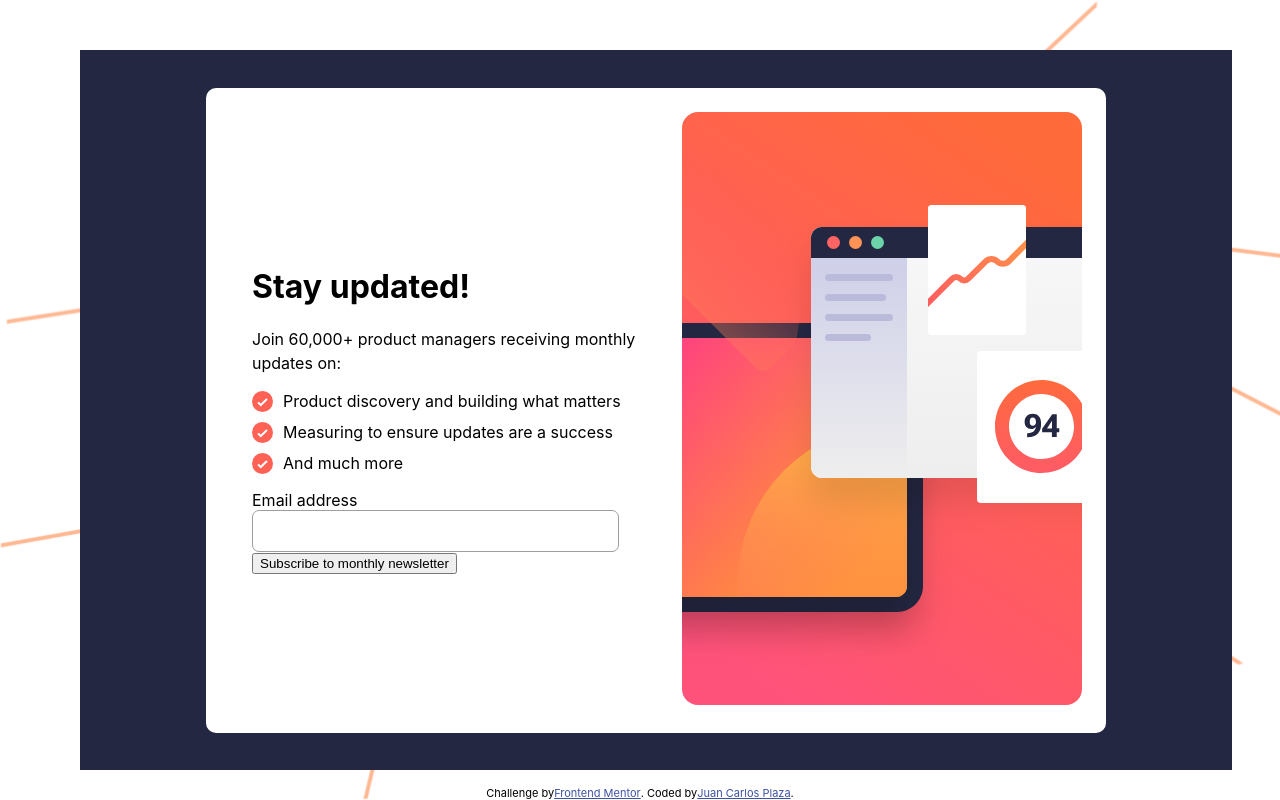
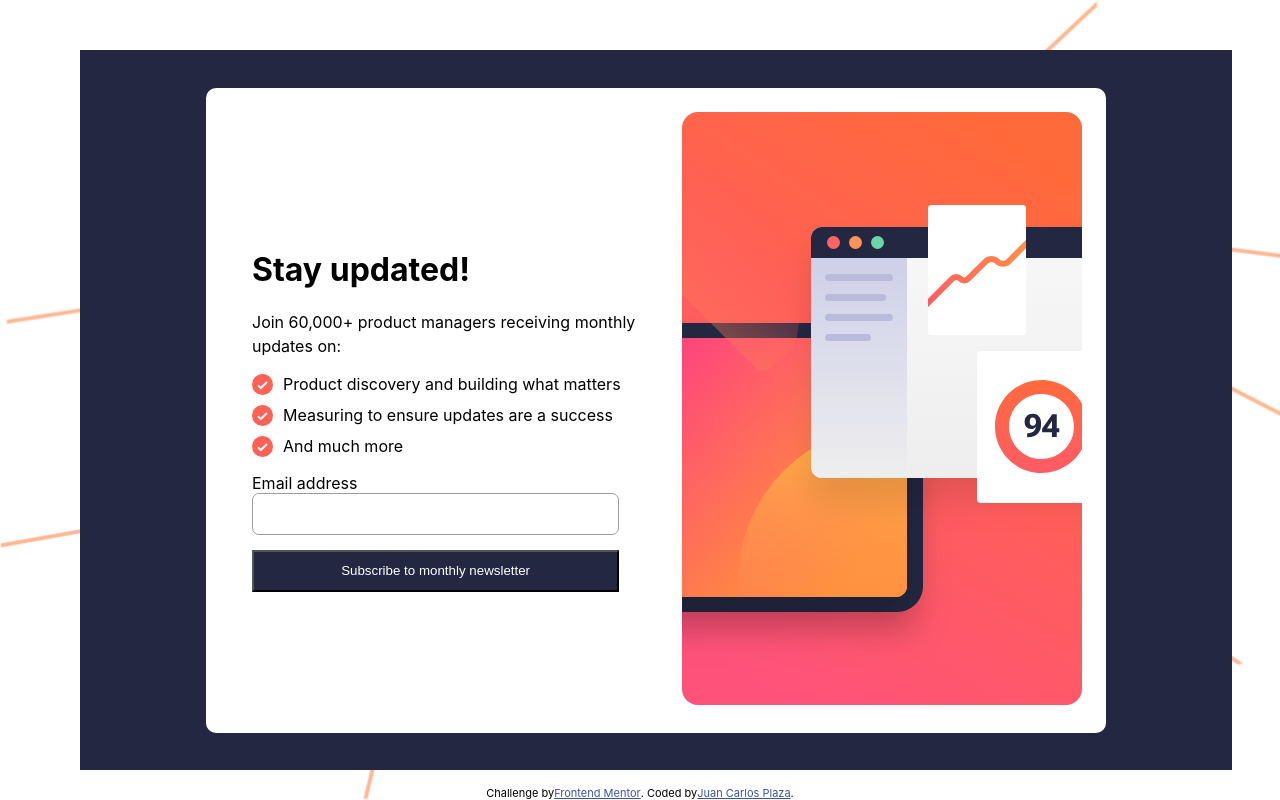
Before and after one commit to plazabjc/newsletter-sign-up, a Next.js app in the folder newsletter/: page / in a window 1280 px wide. Built offline with nearby package versions, Linux system fonts and the light colour scheme.

Commit message:
Add form styles

```diff
--- a/newsletter/pages/index.js
+++ b/newsletter/pages/index.js
@@ -73,7 +73,9 @@ export default function Home() {
                       value={email}
                       onChange={handleInputChange}
                       required
-                      className={!isValidEmail ? styles.invalidInput : styles.inputForm}
+                      className={
+                        !isValidEmail ? styles.invalidInput : styles.inputForm
+                      }
                     />
                   </label>
                   <button type="submit">Subscribe to monthly newsletter</button>
--- a/newsletter/styles/Home.module.css
+++ b/newsletter/styles/Home.module.css
@@ -87,6 +87,15 @@
 .formContent form label,
 .formContent form label input {
   display: block;
+  position: relative;
+}
+
+.formContent form button {
+  width: 90%;
+  margin-top: 15px;
+  height: 42px;
+  background: hsl(234, 29%, 20%);
+  color: #fff;
 }
 
 .inputForm {
@@ -97,11 +106,20 @@
   width: 90%;
 }
 
+.invalidInput {
+  height: 42px;
+  border-radius: 7px;
+  border: 1px solid #ff0000;
+  color: #ff0000;
+  background: #ffeded;
+  width: 90%;
+}
+
 .invalidEmail {
   color: red;
   position: absolute;
   top: 0px;
-  right: 0;
+  right: 42px;
 }
 
 .attribution {
```
